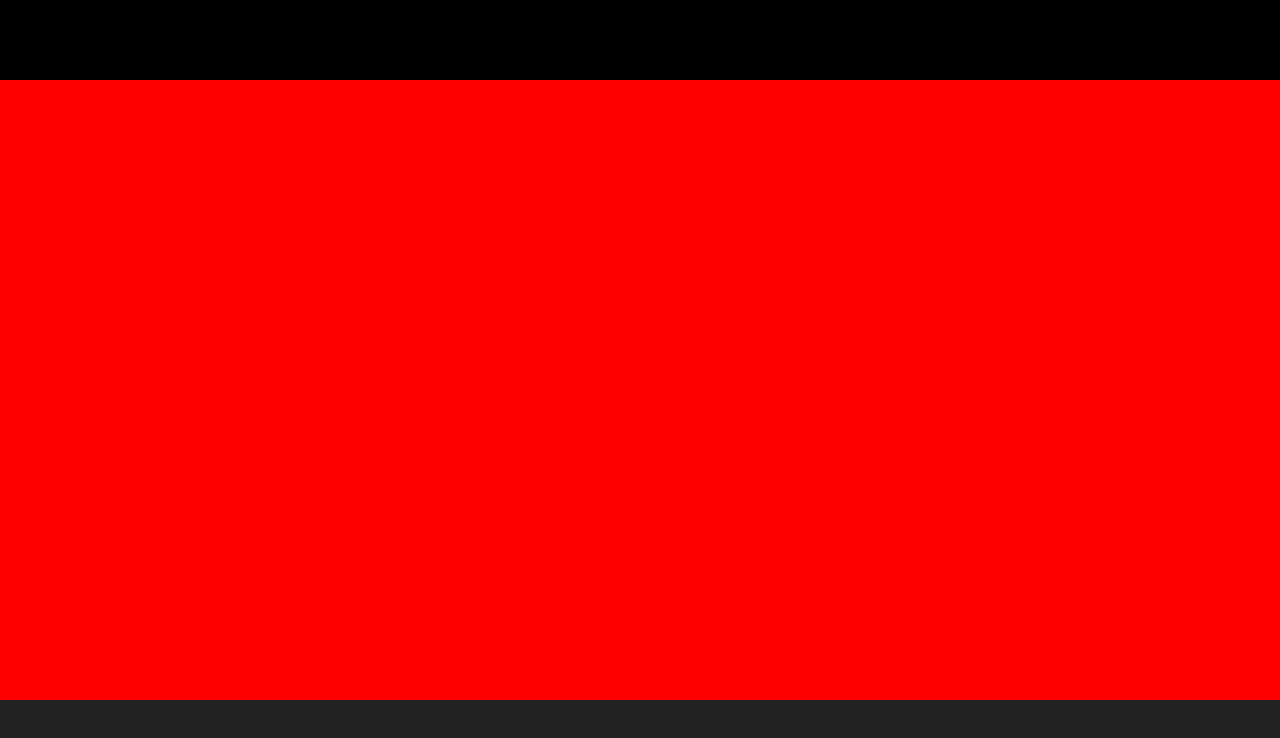
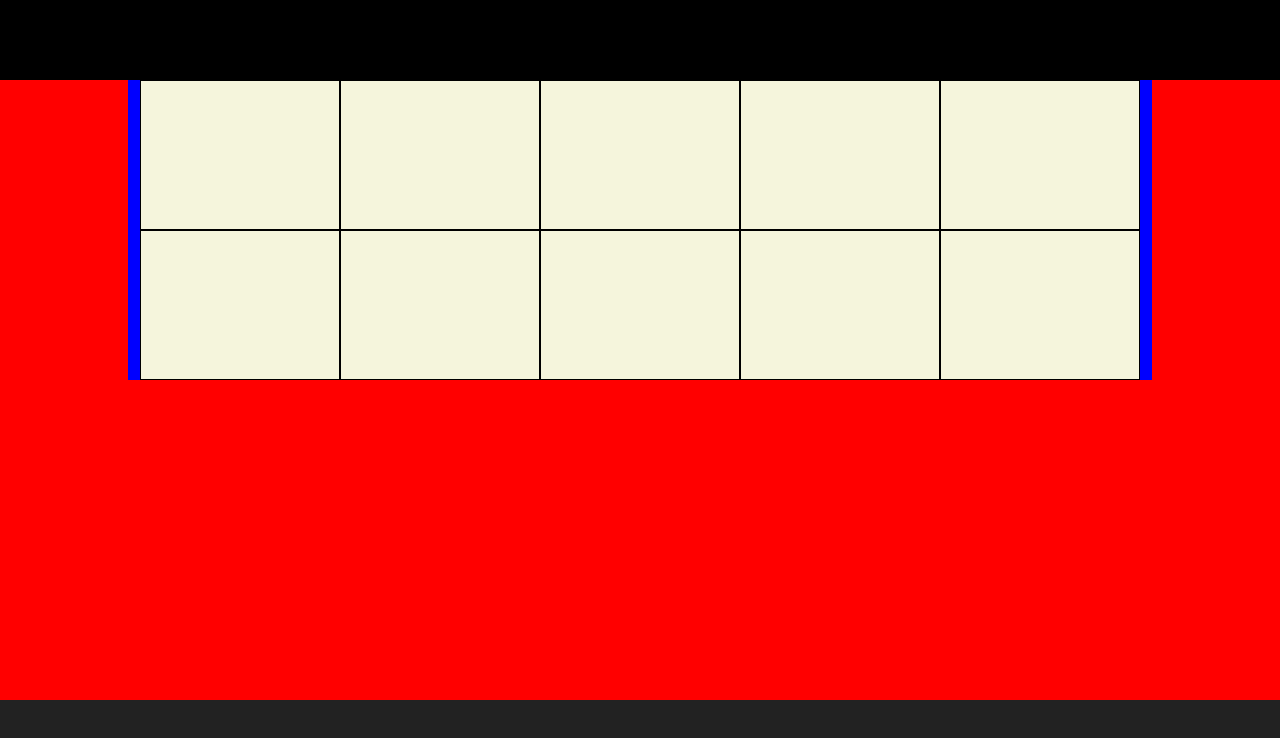
Before and after one commit to saragenuardi/html-css-zoom, a plain HTML site: page index.html in a window 1280 px wide. Drawn offline with Linux system fonts and the light colour scheme.

Commit message:
add div container in main

```diff
--- a/css/style.css
+++ b/css/style.css
@@ -3,6 +3,15 @@
     margin: 0;
     padding: 0;
     box-sizing: border-box;
+}
+
+.container {
+    display: flex;
+    flex-wrap: wrap;
+    justify-content: center;
+    width: 80%;
+    margin: 0 auto;
+    background-color: blue;
 }
 
 header {
@@ -15,6 +24,14 @@ main {
     background-color: red;
     width: 100%;
     height: calc(100vh - 180px);
+    overflow-y: auto;
+}
+
+.user {
+    width: 200px;
+    height: 150px;
+    background-color: beige;
+    border: 1px solid black;
 }
 
 footer {
--- a/index.html
+++ b/index.html
@@ -4,13 +4,27 @@
     <meta charset="UTF-8">
     <meta http-equiv="X-UA-Compatible" content="IE=edge">
     <meta name="viewport" content="width=device-width, initial-scale=1.0">
-    <title>Document</title>
+    <title>Zoom</title>
     <link rel="stylesheet" href="css/style.css">
 </head>
 <body>
     <header>
     </header>
-    <main></main>
+    <main>
+        <div class="container">
+            <div class="user"></div>
+            <div class="user"></div>
+            <div class="user"></div>
+            <div class="user"></div>
+            <div class="user"></div>
+            <div class="user"></div>
+            <div class="user"></div>
+            <div class="user"></div>
+            <div class="user"></div>
+            <div class="user"></div>
+
+        </div>
+    </main>
     <footer></footer>
 </body>
 </html>
```
